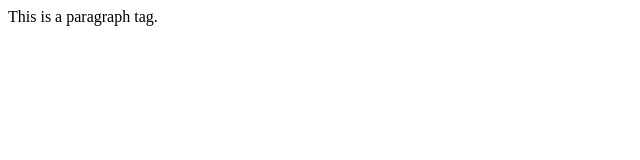
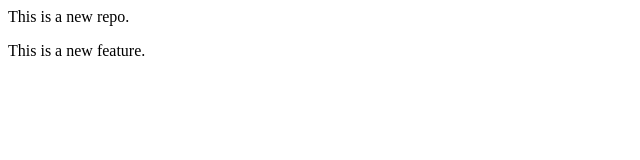
Before and after one commit to 12SATISH/practicerepo, a plain HTML site: page index.html in a window 1280 px wide. Shown: the whole page, without its empty margins (0-640 px from the left). Drawn offline with Linux system fonts and the light colour scheme.

Commit message:
Add new feature

```diff
--- a/index.html
+++ b/index.html
@@ -1 +1,4 @@
-<p> This is a paragraph tag.</p>
+<p> This is a new repo.</p>
+<div>
+    This is a new feature.
+</div>
```
